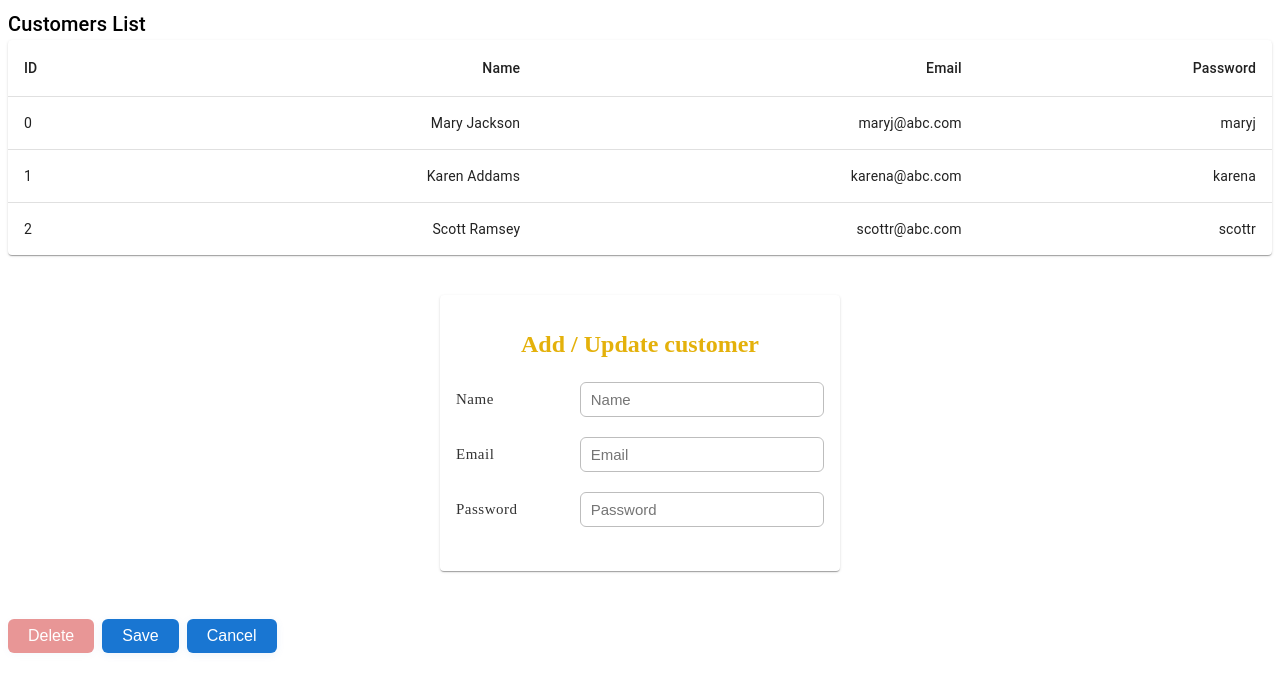
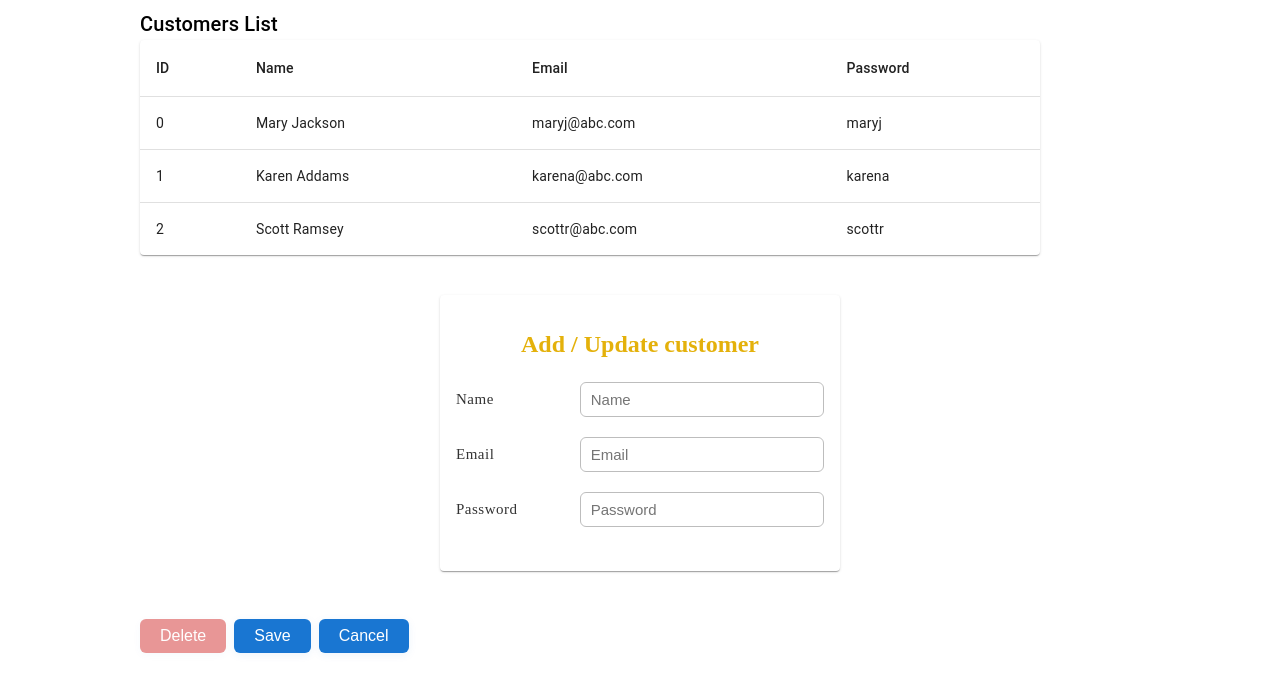
Before and after one commit to devjhwan/GoldenDuck, a React (Vite) app in the folder client/: page / in a window 1280 px wide. Shown: the top 692 px of the page. Built offline with nearby package versions, Linux system fonts and the light colour scheme.

Commit message:
apply minor changes on frontend css

```diff
--- a/client/src/App.tsx
+++ b/client/src/App.tsx
@@ -86,8 +86,8 @@ function App() {
 
   return (
     <>
-      <Box sx={{ flexGrow: 1 }}>
-        <Grid container spacing={2}>
+      <Box sx={{ flexGrow: 1, display: 'flex', justifyContent: 'center' }}>
+        <Grid container spacing={2} sx={{ maxWidth: 1000 }}>
           <Grid size={12}>
             <Typography
               sx={{ flex: '1 1 100%' }}
@@ -138,14 +138,14 @@ function BasicTable({
   }
 
   return (
-    <TableContainer component={Paper}>
+    <TableContainer sx={{ maxWidth: 900}} component={Paper}>
       <Table sx={{ minWidth: 650 }} aria-label="simple table">
         <TableHead>
           <TableRow>
             <TableCell>ID</TableCell>
-            <TableCell align="right">Name</TableCell>
-            <TableCell align="right">Email</TableCell>
-            <TableCell align="right">Password</TableCell>
+            <TableCell>Name</TableCell>
+            <TableCell>Email</TableCell>
+            <TableCell>Password</TableCell>
           </TableRow>
         </TableHead>
         <TableBody>
@@ -164,13 +164,13 @@ function BasicTable({
                 <TableCell component="th" scope="row" sx={isSelected ? { fontWeight: 'bold' } : {}}>
                   {row.id}
                 </TableCell>
-                <TableCell align="right" sx={isSelected ? { fontWeight: 'bold' } : {}}>
+                <TableCell sx={isSelected ? { fontWeight: 'bold' } : {}}>
                   {row.name}
                 </TableCell>
-                <TableCell align="right" sx={isSelected ? { fontWeight: 'bold' } : {}}>
+                <TableCell sx={isSelected ? { fontWeight: 'bold' } : {}}>
                   {row.email}
                 </TableCell>
-                <TableCell align="right" sx={isSelected ? { fontWeight: 'bold' } : {}}>
+                <TableCell sx={isSelected ? { fontWeight: 'bold' } : {}}>
                   {row.password}
                 </TableCell>
               </TableRow>
```
